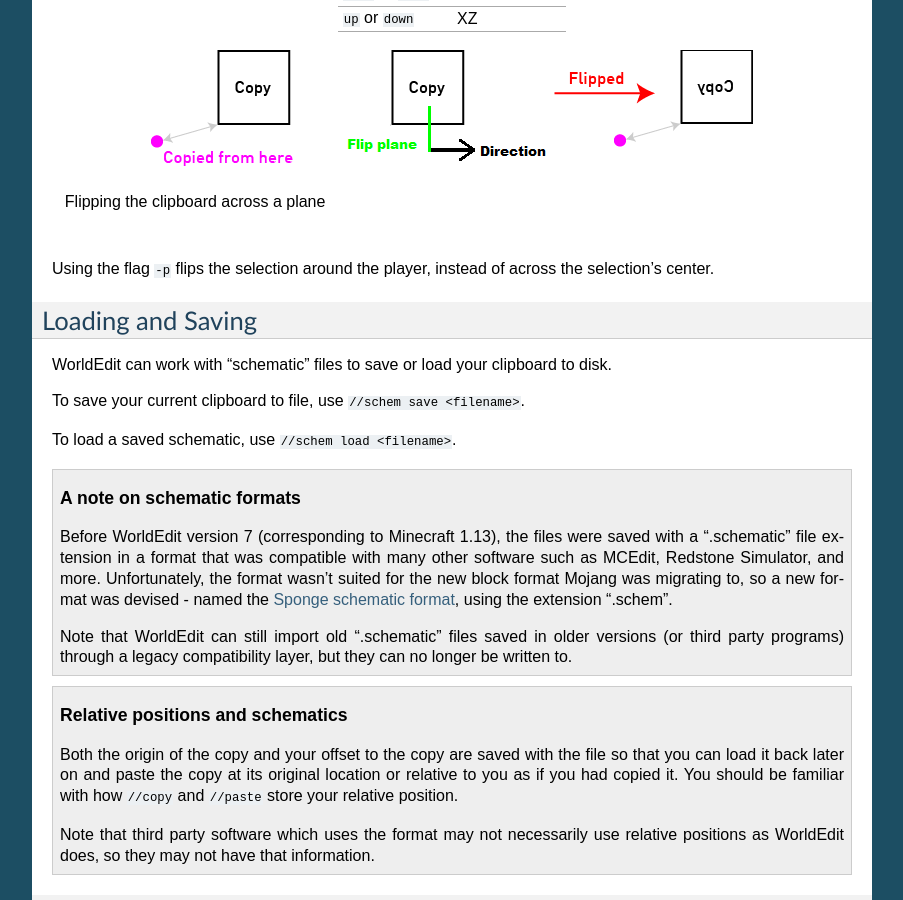
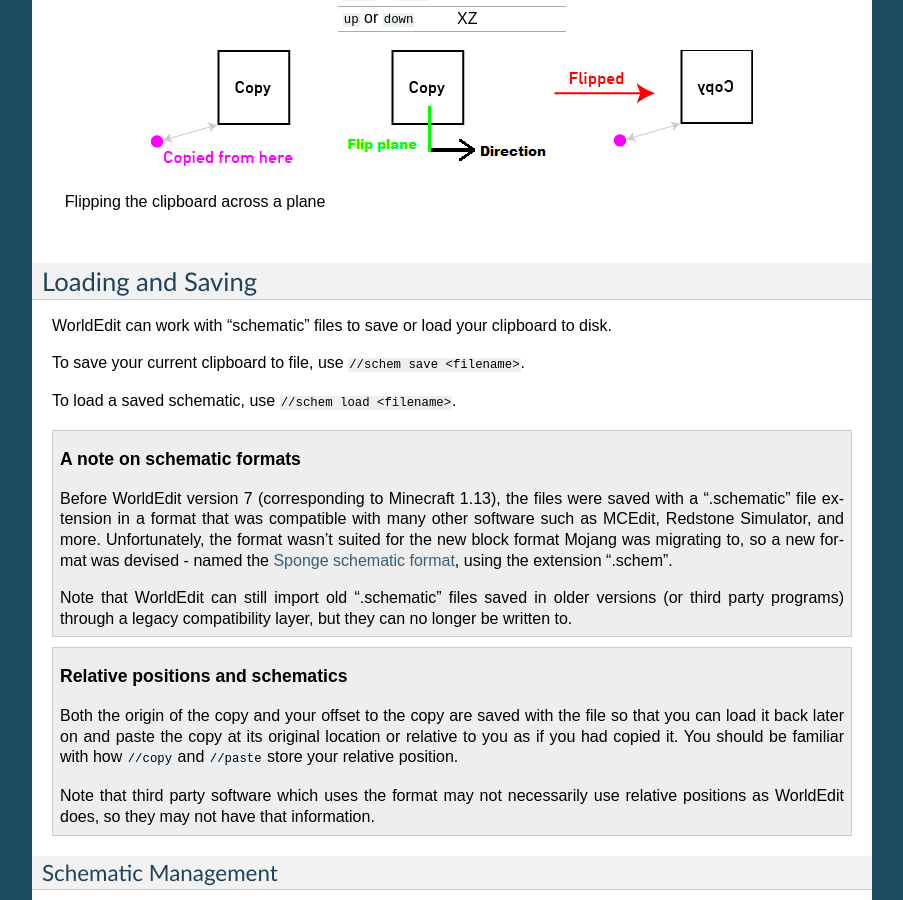
Before and after one commit to EngineHub/WorldEditDocs, a Sphinx documentation site: the page built from source/usage/clipboard.rst, in a window 1280 px wide and 900 px high, scrolled down 2523 px. Shown: the whole window, without its empty margins (198-1101 px from the left). Built offline with Sphinx 7.4.7, drawn with Linux system fonts in a browser that asks for light colours.

Commit message:
Remove -p from flip description.
Hasn't existed since WE5 when transforms were applied immediately to the clipboard, instead of as part of the paste process.

```diff
--- a/source/usage/clipboard.rst
+++ b/source/usage/clipboard.rst
@@ -84,8 +84,6 @@ three planes you can flip across: XY, YZ, and XZ. The mapping used is included b
 
     Flipping the clipboard across a plane
 
-Using the flag ``-p`` flips the selection around the player, instead of across the selection's center.
-
 Loading and Saving
 ~~~~~~~~~~~~~~~~~~
 
```
